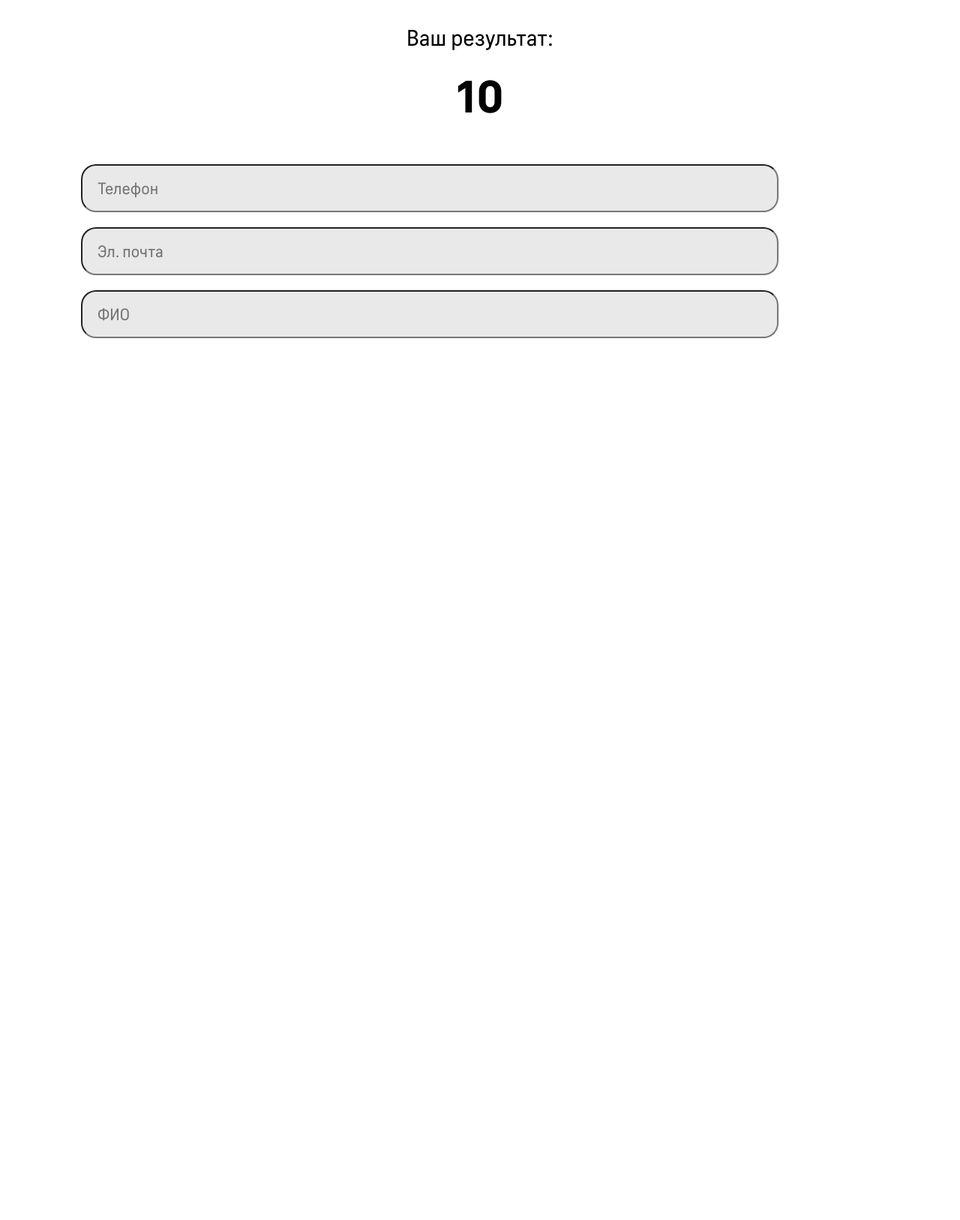
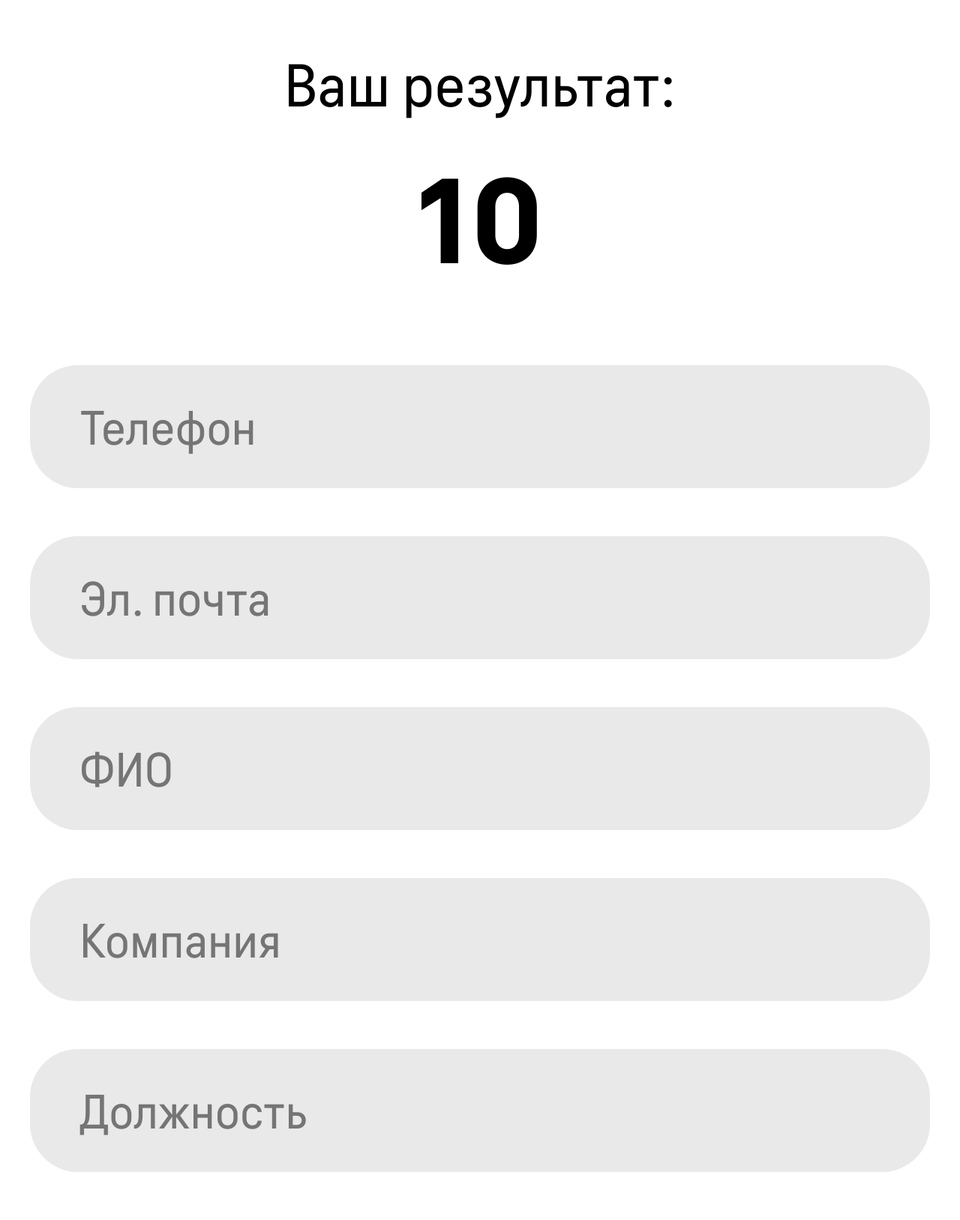
Before and after one commit to itkoban/BoxGame, a Django app: template boxGame/templates/register.html in a window 1280 px wide. Shown: the whole page at 75% size. Before the commit the page ends 451 px from the top, so only its background shows below. Run offline with Django 5.2, Linux system fonts and the light colour scheme; the template is opened without the code that fills it: most values are stand-ins (such as "Sample title", 1, 10 or a date in 2020).

Commit message:
some form styles

```diff
--- a/boxGame/static/css/register.css
+++ b/boxGame/static/css/register.css
@@ -5,46 +5,56 @@
 }
 
 .holeContainer {
-    width:100%;
+    display: block;
+    min-width: 320px
+    display: flex;
+    justify-content: center;
+    padding-left: 2rem;
+    padding-right: 2rem;
 }
 
 .descText {
-    margin-top: 32px;
-    margin-bottom: 22px;
+    display: block;
+    margin-top: 4rem;
+    margin-bottom: 2rem;
     width: 100%;
     text-align: center;
-    font-size: 30px;
+    font-size: 5rem;
     font-weight: 400;
     font-family: 'Hauss';
 }
 
 .scoreText {
-    margin: 0 0 0 0;
+    display: block;
+    margin-bottom: 6rem;
     width: 100%;
     text-align: center;
-    font-size: 60px;
+    font-size: 10rem;
     font-weight: 700;
     font-family: 'Hauss';
 }
 
-.inputContainers {
-    display: table;
-    margin: 54px 0 0 0;
-    padding: 0 100px 0 100px;
-    max-width: 100%;
+
+.inputBackground {
+    display: block;
+    padding-left: 4rem;
+    padding-right: 4rem;
+    margin-bottom: 4rem;
+    border: none;
+    border-radius: 4rem;
+    background-color: #E9E9E9;
+
 }
 
 .inputBase {
-    display: table-cell;
-    vertical-align: middle;
-    margin: 0 0 20px 0;
-    padding: 0 0 0 20px;
+    display: block;
     width: 100%;
-    height: 60px;
-    border-radius: 20px;
+    height: calc(10rem + 2px);
+    border: none;
     background-color: #E9E9E9;
     text-align: left;
-    font-size: 22px;
+    font-size: 4rem;
     font-weight: 400;
     font-family: 'Hauss';
+    line-height: 1.5;
 }
--- a/boxGame/templates/register.html
+++ b/boxGame/templates/register.html
@@ -13,10 +13,20 @@
 
         <div class="descText">Ваш результат:</div>
         <div class="scoreText">{{ score }}</div>
-        <div class="inputContainers">
+        <div class="inputBackground">
             <input class="inputBase" type="text" name="phone" placeholder="Телефон">
+        </div>
+        <div class="inputBackground">
             <input class="inputBase" type="text" name="email" placeholder="Эл. почта">
+        </div>
+        <div class="inputBackground">
             <input class="inputBase" type="text" name="fullName" placeholder="ФИО">
+        </div>
+        <div class="inputBackground">
+            <input class="inputBase" type="text" name="fullName" placeholder="Компания">
+        </div>
+        <div class="inputBackground">
+            <input class="inputBase" type="text" name="fullName" placeholder="Должность">
         </div>
     </div>
 </body>
```
